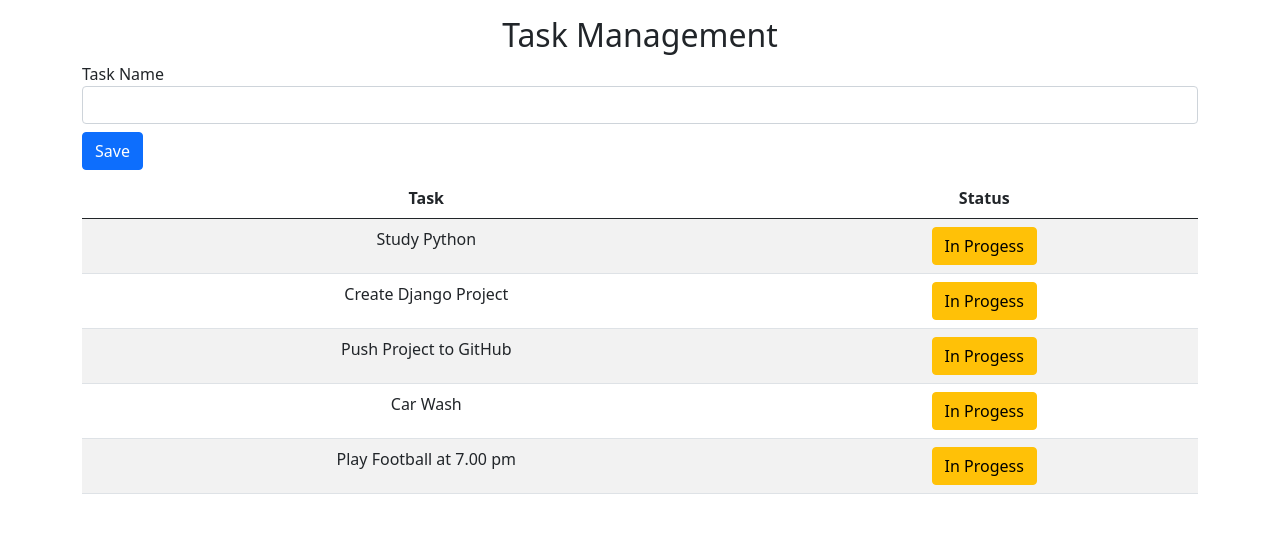
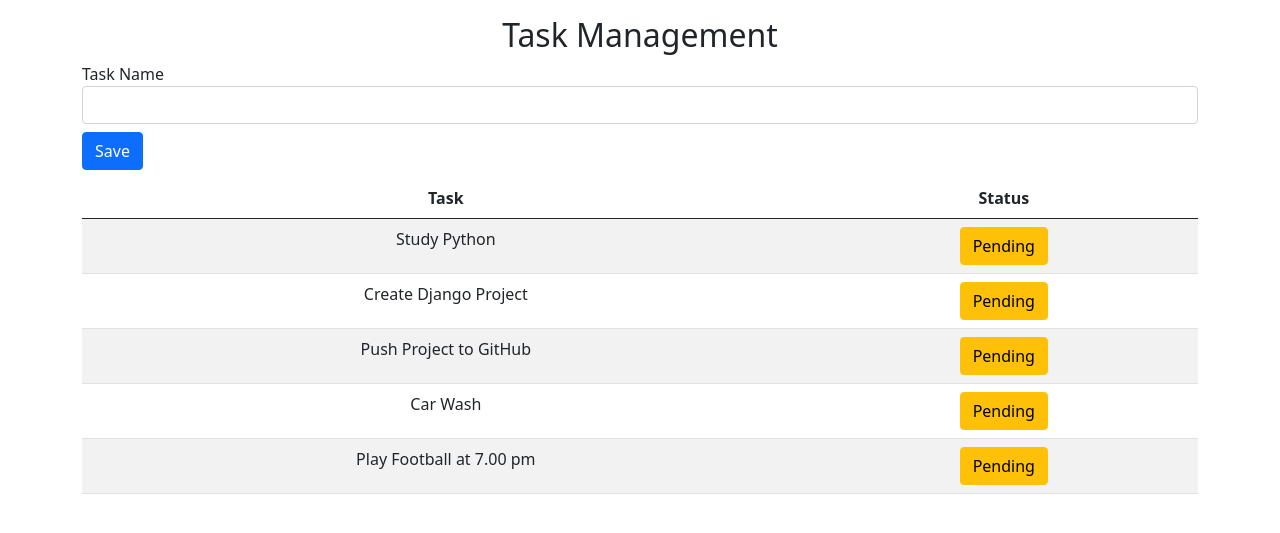
Before and after one commit to ChatcharitCh/Task_Management, a Django app: page / in a window 1280 px wide. Shown: the part 56-589 px from the top of the page. Run offline with Django 4.2, Linux system fonts and the light colour scheme; data comes from the database, SQL or seed files in the repository; both versions use the stored data as it was after the commit.

Commit message:
Created Function Status Task

```diff
--- a/taskapp/templates/index.html
+++ b/taskapp/templates/index.html
@@ -31,16 +31,14 @@
                 {% if task.status %}
                 <tr>
                     <td class="text-center">{{task.name}}</td>
-                    <td class="text-center"><a href="#" class="btn btn-success">Done</a></td>
+                    <td class="text-center"><a href="{% url 'pending' task.id %}" class="btn btn-success">Done</a></td>
                 </tr>
                 {% else %}
                 <tr>
                     <td class="text-center">{{task.name}}</td>
-                    <td class="text-center"><a href="#" class="btn btn-warning">In Progess</a></td>
+                    <td class="text-center"><a href="{% url 'completed' task.id %}" class="btn btn-warning">Pending</a></td>
                 </tr>
                 {% endif%}
-
-
             {% endfor%}
         </tbody>
 
--- a/taskapp/urls.py
+++ b/taskapp/urls.py
@@ -3,4 +3,6 @@
 from django.urls import path
 from taskapp import views
 
-urlpatterns = [path('',views.index)]
+urlpatterns = [path('',views.index),
+               path('completed/<task_id>', views.complete_task, name = "completed"), # ตั้งชื่อ path = completed
+               path('pending/<task_id>', views.pending_task, name = "pending")]
--- a/taskapp/views.py
+++ b/taskapp/views.py
@@ -22,3 +22,17 @@ def index(request):
     else :
         all_task = Task.objects.all()  # ดึงข้อมูลทั้งหมดมา
         return render(request, "index.html", {"all_task": all_task})
+
+def complete_task(request, task_id):
+    task = Task.objects.get(pk = task_id)
+    task.status = True # เปลี่ยนสถานะของงาน
+    task.save()
+    # messages.success(request, "Saved Successfully")
+    return redirect("/")
+
+def pending_task(request, task_id):
+    task = Task.objects.get(pk = task_id)
+    task.status = False # เปลี่ยนสถานะของงาน
+    task.save()
+    # messages.success(request, "Saved Successfully")
+    return redirect("/")
```
Also changed, not shown: db.sqlite3.
